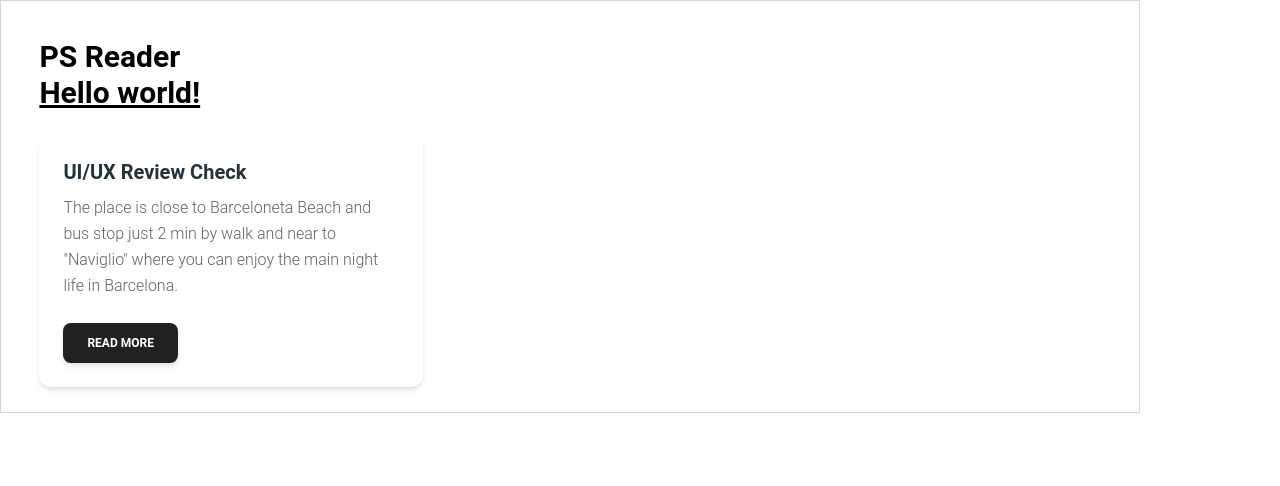
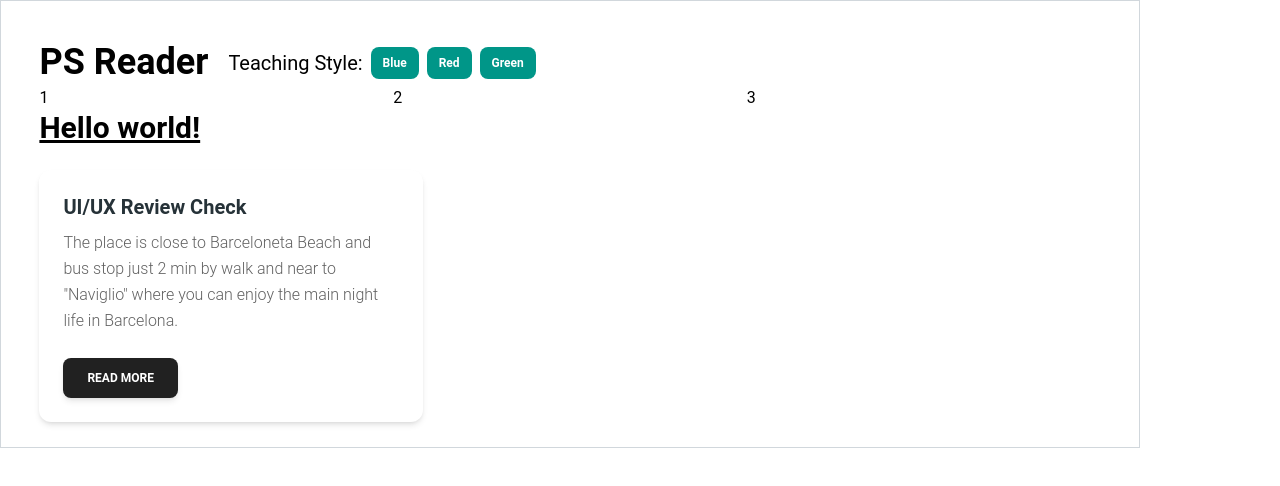
Before and after one commit to jakejasminjk/psreaders, a React app in the folder client/: page / in a window 1280 px wide. Shown: the top 486 px of the page. Built offline with nearby package versions, Linux system fonts and the light colour scheme; the HTML template or start-up script is replaced by a standard one.

Commit message:
setup TeachingStyle component

```diff
--- a/client/src/App.tsx
+++ b/client/src/App.tsx
@@ -1,12 +1,21 @@
 import React from "react";
 import Example from "./components/Example";
 import "./style.css";
+import { Typography } from "@material-tailwind/react";
+import TeachingStyle from "./components/TeachingStyle";
 
 const App = () => {
   return (
     <div className="container udemy-container">
-      <h1 className="text-3xl font-bold">PS Reader</h1>
-      <div className="grid-cols-3"></div>
+      <div className="flex items-center gap-5">
+        <Typography variant="h2">PS Reader</Typography>
+        <TeachingStyle />
+      </div>
+      <div className="grid grid-cols-3">
+        <div>1</div>
+        <div>2</div>
+        <div>3</div>
+      </div>
       <Example />
     </div>
   );
--- /dev/null
+++ b/client/src/components/TeachingStyle.tsx
@@ -0,0 +1,18 @@
+import { Typography } from "@material-tailwind/react";
+import React from "react";
+import TeachingStyleChip from "./TeachingStyleChip";
+
+const TeachingStyle = () => {
+  const teachingStyles = ["Blue", "Red", "Green"];
+
+  return (
+    <div className="flex flex-row gap-2">
+      <Typography variant="lead">Teaching Style:</Typography>
+      {teachingStyles.map((val) => (
+        <TeachingStyleChip value={val} color="teal" />
+      ))}
+    </div>
+  );
+};
+
+export default TeachingStyle;
--- /dev/null
+++ b/client/src/components/TeachingStyleChip.tsx
@@ -0,0 +1,14 @@
+import { Chip } from "@material-tailwind/react";
+import { color } from "@material-tailwind/react/types/components/chip";
+import React from "react";
+
+interface chipProp {
+  value: string;
+  color?: color;
+}
+
+const TeachingStyleChip = ({ value, color }: chipProp) => {
+  return <Chip className="normal-case" value={value} color={color} />;
+};
+
+export default TeachingStyleChip;
```
